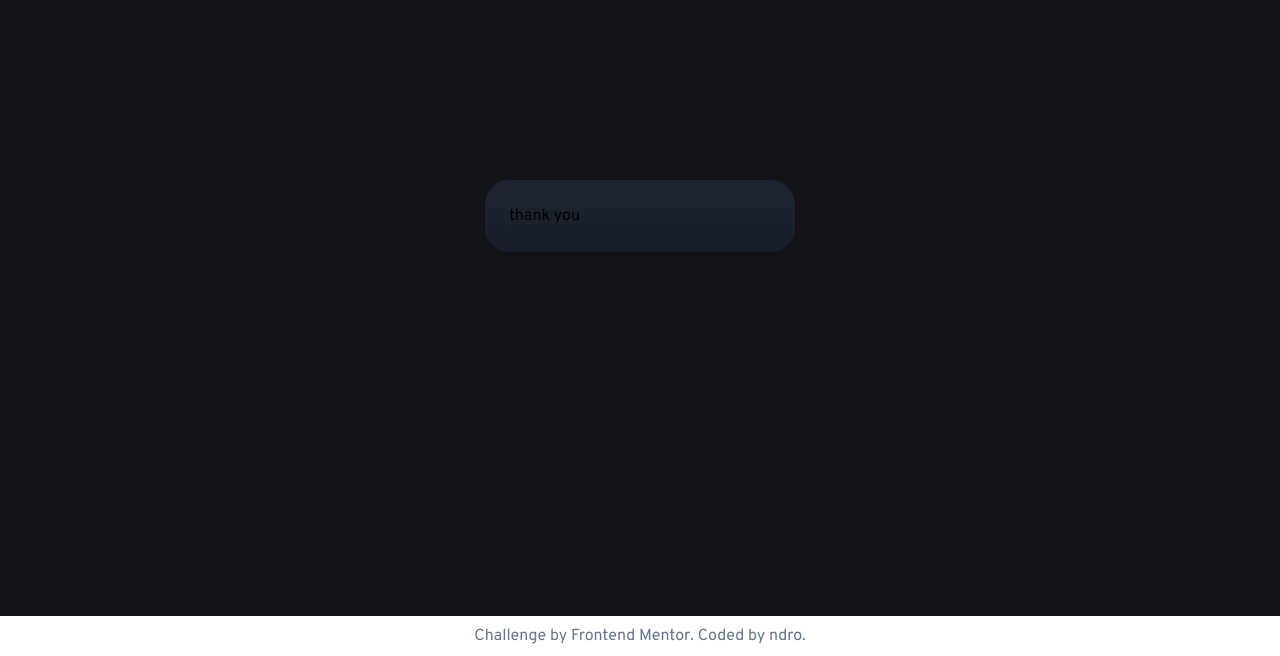
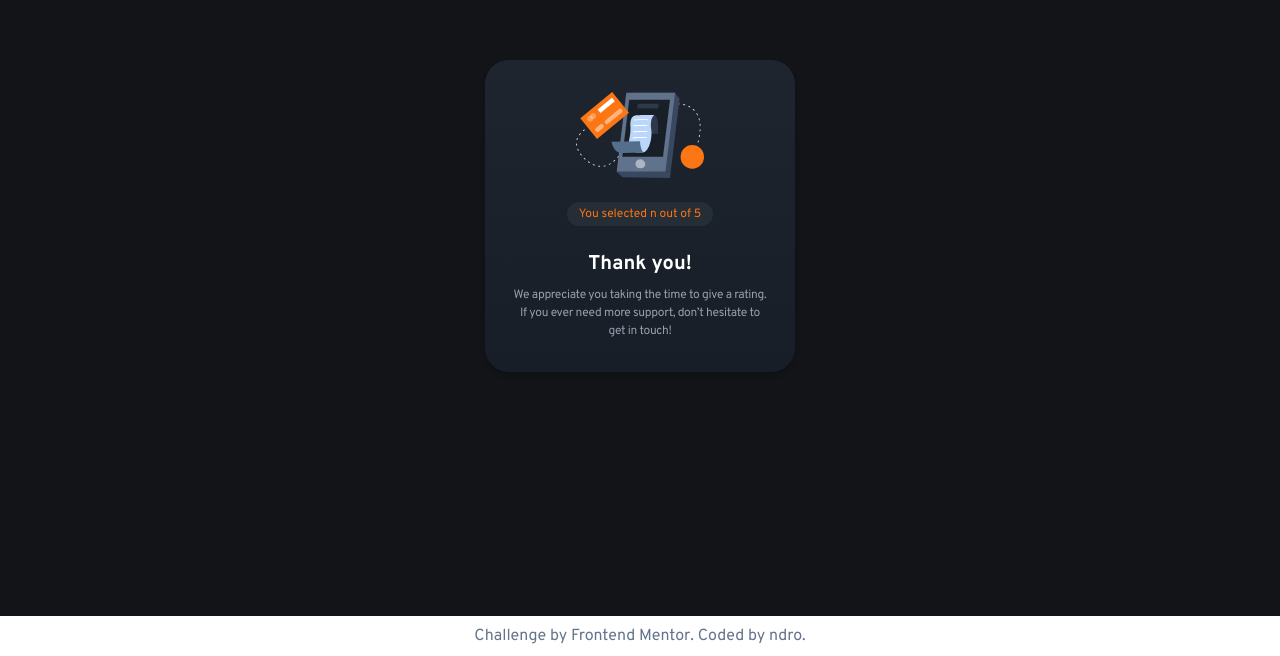
Before and after one commit to ndro/Interactive-rating-component, a Vue app: page /interactive-rating-component/thank-you in a window 1280 px wide. Shown: the part 184-840 px from the top of the page. Built offline with nearby package versions, Linux system fonts and the light colour scheme.

Commit message:
pages: edit page thank-you

```diff
--- a/src/pages/thankyou.vue
+++ b/src/pages/thankyou.vue
@@ -1,3 +1,17 @@
 <template>
-  thank you
+  <div class="text-white">
+    <div class="flex flex-col items-center justify-center px-1 py-2">
+      <img src="../assets/illustration-thank-you.svg" alt="Star image" class="w-32 mb-6">
+
+      <div class="px-3 py-1 mb-6 text-xs rounded-full text-primary bg-dark-blue">
+        You selected n out of 5
+      </div>
+
+      <h1 class="mb-2 text-xl font-bold">Thank you!</h1>
+
+      <p class="text-xs leading-normal tracking-tight text-center text-light-grey">
+        We appreciate you taking the time to give a rating. If you ever need more support, don’t hesitate to get in touch!
+      </p>
+    </div>
+  </div>
 </template>
```
